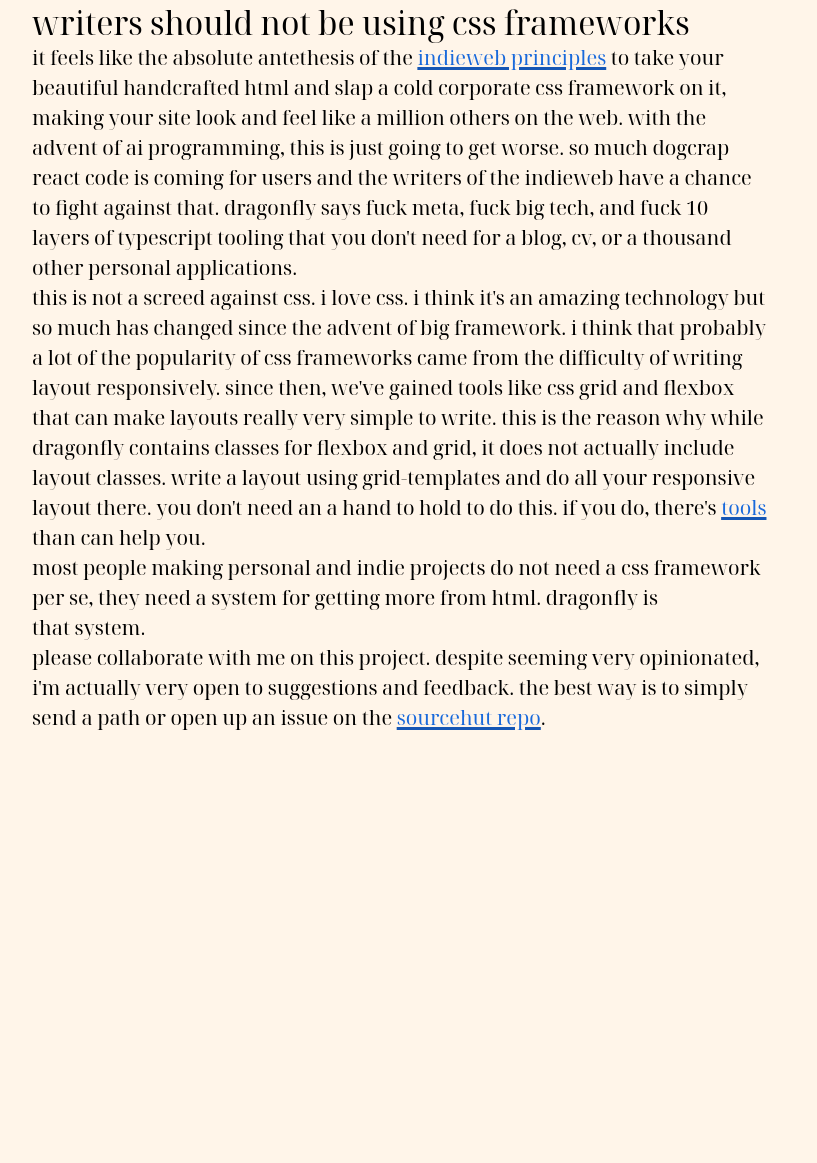
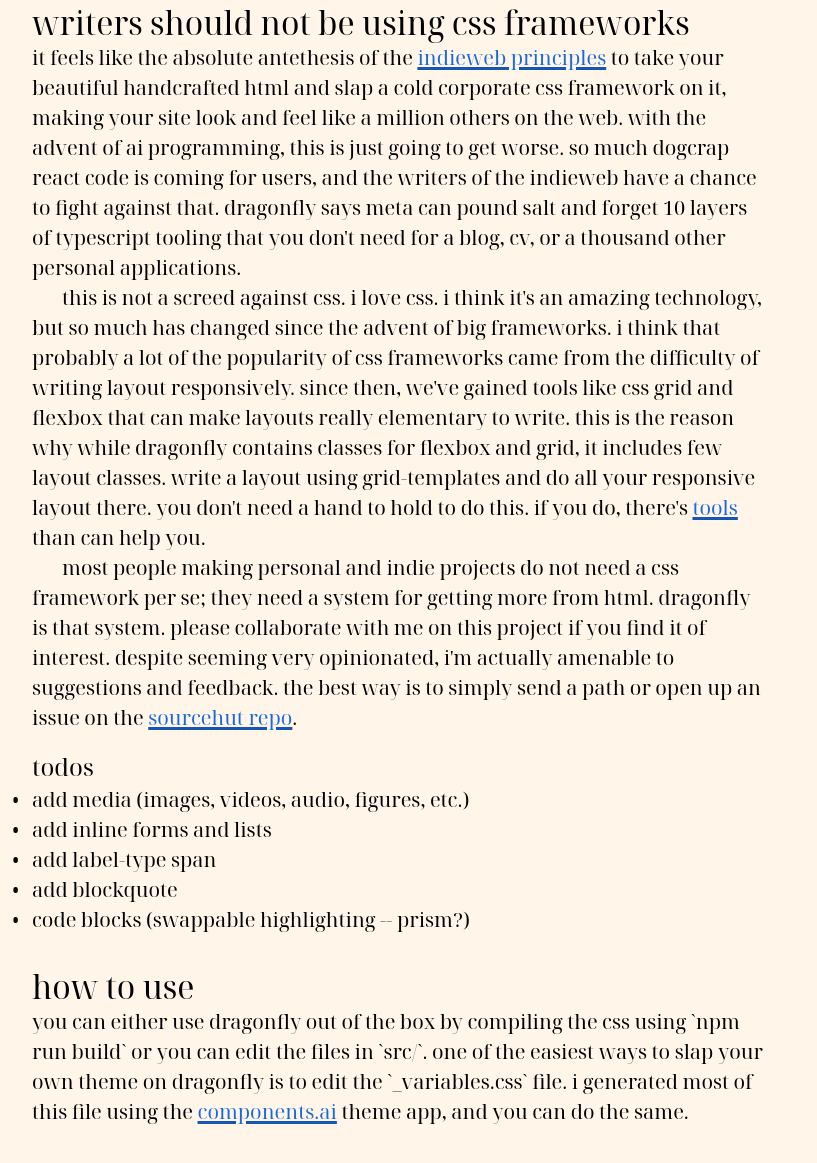
Before and after one commit to homosaur/dragonfly, a website: page src/index.html in a window 1280 px wide. Shown: the part 1495-2658 px from the top of the page, without its empty margins (0-817 px from the left). Before the commit the page ends 2356 px from the top, so only its background shows below. Drawn offline with nearby package versions, Linux system fonts and the light colour scheme; files that its build step writes are made by us from their sources.

Commit message:
update reamde for publishing
Signed-off-by: P. Edmon Graham <paul@edmon.zip>

```diff
--- a/src/index.html
+++ b/src/index.html
@@ -17,7 +17,7 @@
             </ul>
         </nav>
     </header>
-    <div class="m mb6">
+    <div class="m mb6 longform-text">
         <p>
             you've reached the office of dragonfly, a cascading style system
             meant for writers of html. dragonfly is not intended to be a
@@ -27,11 +27,11 @@
         </p>
         <p>
             tachyons had a lot of good ideas but felt like it couldn't help
-            itself from becoming a framework and for no small reason this is why
-            version 5 failed. dragonfly will only include styling for the basic
-            html elements and may include some basic patterns that you can build
-            components from, but will not include any pre-built components. it's
-            meant, again, for writers of html.
+            itself from becoming a framework, and for no small reason this is
+            why version 5 failed. dragonfly will only include styling for the
+            basic html elements and may include some basic patterns that you can
+            build components from, but will not include any pre-built
+            components. it's meant, again, for writers of html.
         </p>
         <p>
             the original inspiration for dragonfly was writing static sites for
@@ -58,35 +58,50 @@
             take your beautiful handcrafted html and slap a cold corporate css
             framework on it, making your site look and feel like a million
             others on the web. with the advent of ai programming, this is just
-            going to get worse. so much dogcrap react code is coming for users
+            going to get worse. so much dogcrap react code is coming for users,
             and the writers of the indieweb have a chance to fight against that.
-            dragonfly says fuck meta, fuck big tech, and fuck 10 layers of
+            dragonfly says meta can pound salt and forget 10 layers of
             typescript tooling that you don't need for a blog, cv, or a thousand
             other personal applications.
         </p>
         <p>
             this is not a screed against css. i love css. i think it's an
-            amazing technology but so much has changed since the advent of big
-            framework. i think that probably a lot of the popularity of css
+            amazing technology, but so much has changed since the advent of big
+            frameworks. i think that probably a lot of the popularity of css
             frameworks came from the difficulty of writing layout responsively.
             since then, we've gained tools like css grid and flexbox that can
-            make layouts really very simple to write. this is the reason why
-            while dragonfly contains classes for flexbox and grid, it does not
-            actually include layout classes. write a layout using grid-templates
-            and do all your responsive layout there. you don't need an a hand to
-            hold to do this. if you do, there's
+            make layouts really elementary to write. this is the reason why
+            while dragonfly contains classes for flexbox and grid, it includes
+            few layout classes. write a layout using grid-templates and do all
+            your responsive layout there. you don't need a hand to hold to do
+            this. if you do, there's
             <a href="https://grid.layoutit.com/">tools</a> than can help you.
         </p>
         <p>
             most people making personal and indie projects do not need a css
-            framework per se, they need a system for getting more from html.
-            dragonfly is that system.
-        </p>
-        <p>
-            please collaborate with me on this project. despite seeming very
-            opinionated, i'm actually very open to suggestions and feedback. the
+            framework per se; they need a system for getting more from html.
+            dragonfly is that system. please collaborate with me on this
+            project if you find it of interest. despite seeming very
+            opinionated, i'm actually amenable to suggestions and feedback. the
             best way is to simply send a path or open up an issue on the
             <a href="https://sr.ht/~homosaur/dragonfly/">sourcehut repo</a>.
+        </p>
+        <h3 class="f5 mt3">todos</h3>
+        <ul>
+            <li>add media (images, videos, audio, figures, etc.)</li>
+            <li>add inline forms and lists</li>
+            <li>add label-type span</li>
+            <li>add blockquote</li>
+            <li>code blocks (swappable highlighting -- prism?)</li>
+        </ul>
+        <h2 class="f6 mt4 lhh">how to use</h2>
+        <p>
+            you can either use dragonfly out of the box by compiling the css
+            using `npm run build` or you can edit the files in `src/`. one of
+            the easiest ways to slap your own theme on dragonfly is to edit the
+            `_variables.css` file. i generated most of this file using the
+            <a href="https://components.ai/theme/">components.ai</a> theme app,
+            and you can do the same.
         </p>
     </div>
 </body>
```
Also changed, not shown: 1 other file.
